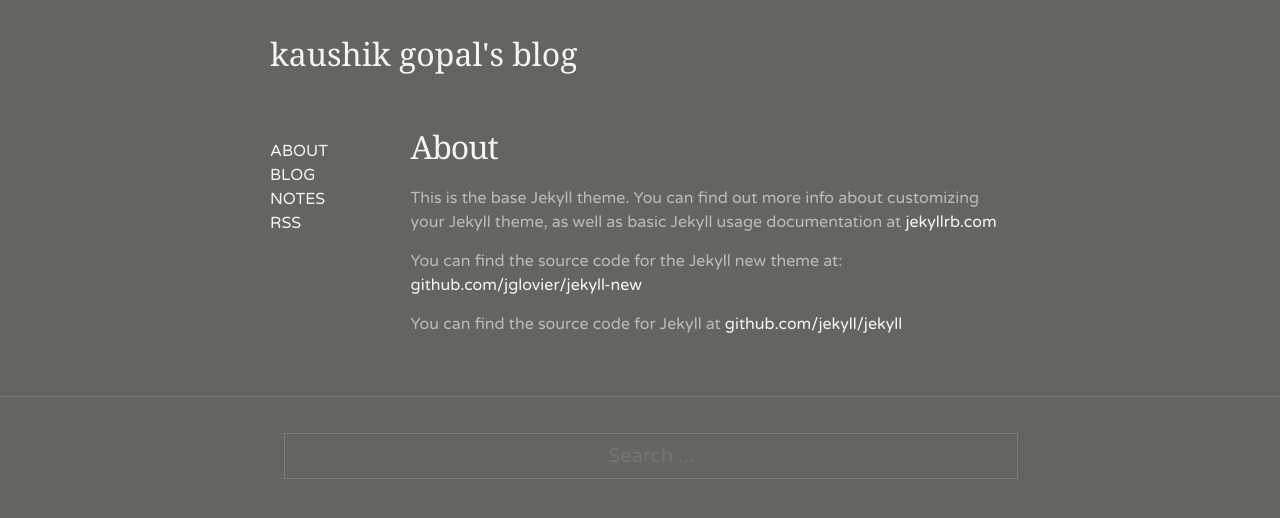
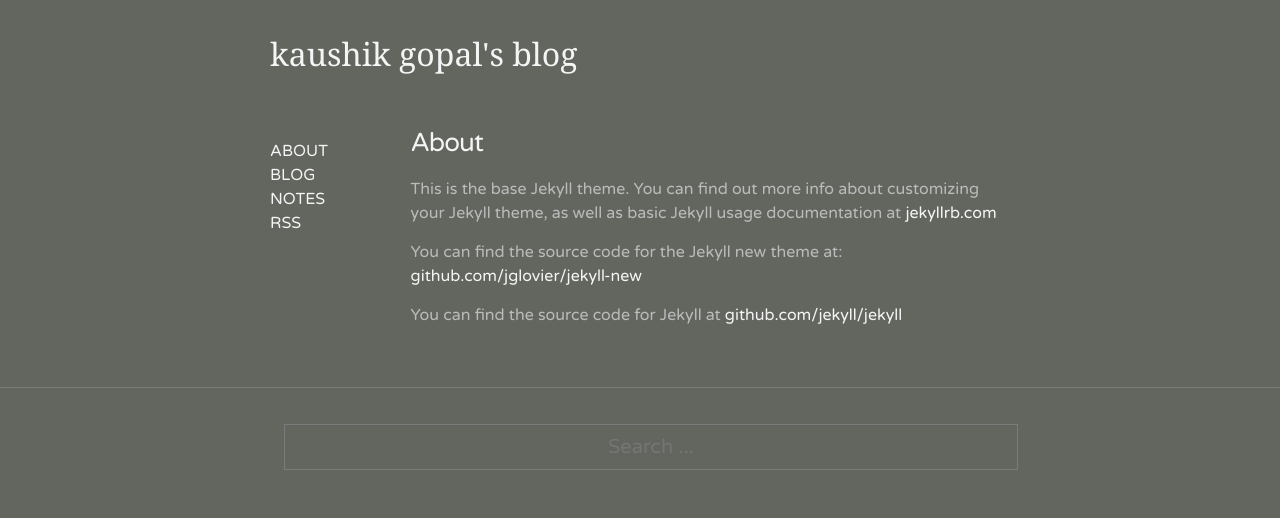
Before and after one commit to kaushikgopal/octopress-kaush-blog, a Jekyll site: the page built from about.md, in a window 1280 px wide. Shown: the top 518 px of the page. Built offline with Jekyll 4.4.1, drawn with Linux system fonts in a browser that asks for light colours.

Commit message:
fix: change post title size in single post page

```diff
--- a/_sass/_layout.scss
+++ b/_sass/_layout.scss
@@ -237,6 +237,8 @@
     color: $color-link;
     letter-spacing: -1px;
     margin-bottom: 0;
+    font-size: 26px;
+    font-family: $font-family-base;
     // line-height: 1;
 
     @include media-query($on-laptop) {
@@ -246,8 +248,6 @@
 
 .post-content {
     margin-bottom: $spacing-unit;
-    font-family: $font-family-base;
-
     hr {
         border: 1px solid $color-divider;
         margin-bottom: 2px;
```
